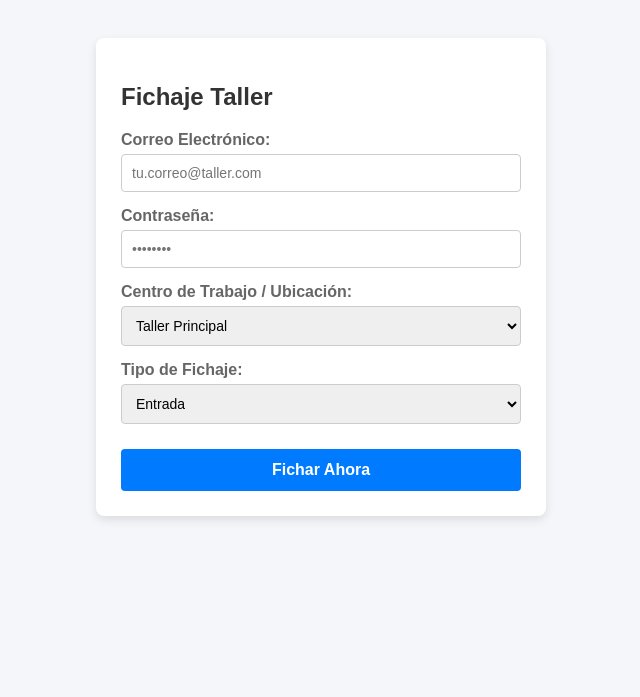
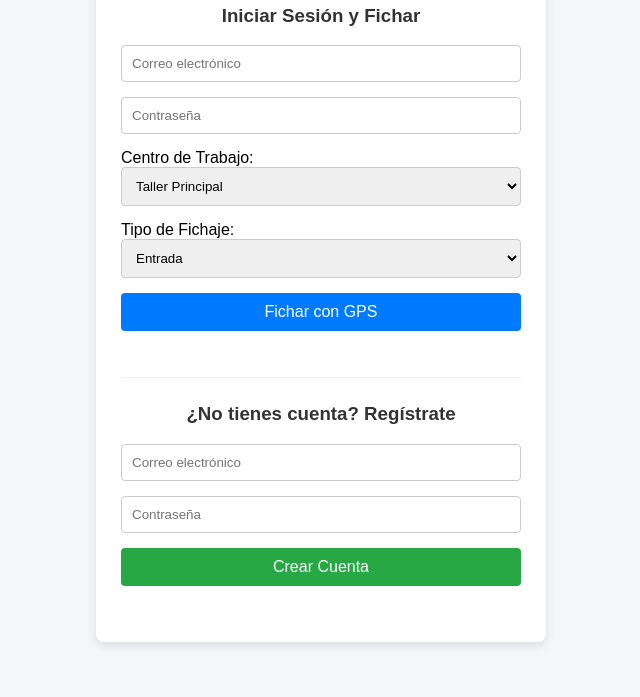
Before and after one commit to davidcortes1982/control-horario-taller, a website: page public/index.html in a window 1280 px wide. Shown: the part 143-840 px from the top of the page, without its empty margins (319-959 px from the left). Drawn offline with Linux system fonts and the light colour scheme.

Commit message:
añadido sistema completo de registro y fichaje

```diff
--- a/public/index.html
+++ b/public/index.html
@@ -13,9 +13,9 @@
             display: flex;
             justify-content: center;
             align-items: center;
-            height: 100vh;
+            min-height: 100vh;
         }
-        .card {
+        .container {
             background: white;
             padding: 25px;
             border-radius: 8px;
@@ -23,137 +23,161 @@
             width: 100%;
             max-width: 400px;
         }
-        h2 {
-            text.-align: center;
+        h2, h3 {
             color: #333;
-            margin-bottom: 20px;
+            text-align: center;
         }
-        .form-group {
-            margin-bottom: 15px;
-        }
-        label {
-            display: block;
-            margin-bottom: 5px;
-            color: #666;
-            font-weight: bold;
-        }
-        input, select {
+        input, select, button {
             width: 100%;
             padding: 10px;
+            margin-bottom: 15px;
             border: 1px solid #ccc;
             border-radius: 4px;
             box-sizing: border-box;
-            font-size: 14px;
         }
         button {
-            width: 100%;
-            padding: 12px;
             background-color: #007bff;
             color: white;
             border: none;
-            border-radius: 4px;
             font-size: 16px;
             cursor: pointer;
+        }
+        button:hover {
+            background-color: #0056b3;
+        }
+        .btn-registro {
+            background-color: #28a745;
+        }
+        .btn-registro:hover {
+            background-color: #218838;
+        }
+        #mensaje, #reg-mensaje {
+            text-align: center;
             font-weight: bold;
             margin-top: 10px;
         }
-        button:hover {
-            background-color: #0056b3;
+        .seccion {
+            margin-bottom: 25px;
+            padding-bottom: 15px;
+            border-bottom: 1px solid #eee;
         }
     </style>
 </head>
 <body>
 
-    <div class="card">
-        <h2>Fichaje Taller</h2>
-        <form id="form-fichaje">
-            <div class="form-group">
-                <label for="email">Correo Electrónico:</label>
-                <input type="email" id="email" required placeholder="tu.correo@taller.com">
-            </div>
+<div class="container">
+    <h2>Control Horario</h2>
 
-            <div class="form-group">
-                <label for="password">Contraseña:</label>
-                <input type="password" id="password" required placeholder="••••••••">
-            </div>
+    <!-- INICIO DE SESIÓN Y FICHAJE -->
+    <div class="seccion">
+        <h3>Iniciar Sesión y Fichar</h3>
+        <input type="email" id="email" placeholder="Correo electrónico">
+        <input type="password" id="password" placeholder="Contraseña">
 
-            <div class="form-group">
-                <label for="nave_select">Centro de Trabajo / Ubicación:</label>
-                <select id="nave_select" required>
-                    <option value="1">Taller Principal</option>
-                    <option value="2">Cliente Avanza</option>
-                    <option value="3">Pruebas Casa</option>
+        <label for="ubicacion">Centro de Trabajo:</label>
+        <select id="ubicacion">
+            <option value="taller">Taller Principal</option>
+            <option value="avanza">Avanza</option>
+            <option value="casa">Pruebas Casa</option>
         </select>
-            </div>
 
-            <div class="form-group">
-                <label for="tipo_select">Tipo de Fichaje:</label>
-                <select id="tipo_select" required>
+        <label for="tipo">Tipo de Fichaje:</label>
+        <select id="tipo">
             <option value="entrada">Entrada</option>
             <option value="salida">Salida</option>
         </select>
+
+        <button onclick="fichar()">Fichar con GPS</button>
+        <p id="mensaje"></p>
     </div>
 
-            <button type="submit">Fichar Ahora</button>
-        </form>
+    <!-- REGISTRO DE NUEVOS USUARIOS -->
+    <div>
+        <h3>¿No tienes cuenta? Regístrate</h3>
+        <input type="email" id="reg-email" placeholder="Correo electrónico">
+        <input type="password" id="reg-password" placeholder="Contraseña">
+        <button class="btn-registro" onclick="registrarUsuario()">Crear Cuenta</button>
+        <p id="reg-mensaje"></p>
+    </div>
 </div>
 
 <script>
-        // Capturar el envío del formulario
-        document.getElementById('form-fichaje').addEventListener('submit', (e) => {
-            e.preventDefault();
-
+    // Función para Fichar
+    async function fichar() {
         const email = document.getElementById('email').value;
         const password = document.getElementById('password').value;
-            const naveId = document.getElementById('nave_select').value;
-            const tipoFichaje = document.getElementById('tipo_select').value;
+        const ubicacion = document.getElementById('ubicacion').value;
+        const tipo = document.getElementById('tipo').value;
+        const mensaje = document.getElementById('mensaje');
 
-            enviarFichajeConGPS(email, password, naveId, tipoFichaje);
-        });
+        mensaje.style.color = '#333';
+        mensaje.textContent = "Obteniendo ubicación GPS...";
 
-        // Función de envío con geolocalización GPS
-        function enviarFichajeConGPS(email, password, naveId, tipoFichaje) {
-            // Comprobar si el navegador permite geolocalización
         if (!navigator.geolocation) {
-                alert("Tu navegador no soporta geolocalización.");
+            mensaje.style.color = 'red';
+            mensaje.textContent = "Tu navegador no soporta geolocalización.";
             return;
         }
 
-            // Pedir la posición exacta al móvil
-            navigator.geolocation.getCurrentPosition(
-                (position) => {
-                    const lat = position.coords.latitude;
-                    const lon = position.coords.longitude;
+        navigator.geolocation.getCurrentPosition(async (position) => {
+            const latitud = position.coords.latitude;
+            const longitud = position.coords.longitude;
 
-                    // Enviar los datos junto con la latitud y longitud al servidor
-                    fetch('/api/fichar', {
+            mensaje.textContent = "Enviando fichaje...";
+
+            try {
+                const respuesta = await fetch('/api/fichar', {
                     method: 'POST',
                     headers: { 'Content-Type': 'application/json' },
-                        body: JSON.stringify({
-                            email: email,
-                            password: password,
-                            nave_id: naveId,
-                            tipo: tipoFichaje,
-                            lat: lat,
-                            lon: lon
-                        })
-                    })
-                    .then(res => res.json())
-                    .then(data => {
-                        if (data.exito) {
-                            alert(`¡Fichaje exitoso a las ${data.hora}!`);
+                    body: JSON.stringify({ email, password, ubicacion, tipo, latitud, longitud })
+                });
+
+                const resultado = await respuesta.json();
+
+                if (respuesta.ok) {
+                    mensaje.style.color = 'green';
+                    mensaje.textContent = resultado.message;
                 } else {
-                            alert(`Error: ${data.error}`);
+                    mensaje.style.color = 'red';
+                    mensaje.textContent = resultado.error || "Error al fichar";
                 }
-                    })
-                    .catch(err => alert("Error de conexión con el servidor."));
-                },
-                (error) => {
-                    alert("Debes activar y permitir el acceso al GPS para poder fichar.");
-                },
-                { enableHighAccuracy: true, timeout: 10000 }
-            );
+            } catch (error) {
+                mensaje.style.color = 'red';
+                mensaje.textContent = "Error de conexión con el servidor.";
+            }
+        }, (error) => {
+            mensaje.style.color = 'red';
+            mensaje.textContent = "No se pudo obtener el GPS. Activa la ubicación en tu dispositivo.";
+        }, { enableHighAccuracy: true });
+    }
+
+    // Función para Registrar Usuario
+    async function registrarUsuario() {
+        const email = document.getElementById('reg-email').value;
+        const password = document.getElementById('reg-password').value;
+        const mensaje = document.getElementById('reg-mensaje');
+
+        try {
+            const respuesta = await fetch('/api/registro', {
+                method: 'POST',
+                headers: { 'Content-Type': 'application/json' },
+                body: JSON.stringify({ email, password })
+            });
+
+            const resultado = await respuesta.json();
+            if (respuesta.ok) {
+                mensaje.style.color = 'green';
+                mensaje.textContent = "¡Registrado con éxito! Ya puedes iniciar sesión arriba.";
+            } else {
+                mensaje.style.color = 'red';
+                mensaje.textContent = resultado.error || "Error al registrarse";
+            }
+        } catch (error) {
+            mensaje.style.color = 'red';
+            mensaje.textContent = "Error de conexión con el servidor.";
+        }
     }
 </script>
+
 </body>
 </html>
```
Also changed, not shown: server.js (+81 -128 lines). Lines whose indentation alone changed are shown as unchanged.
